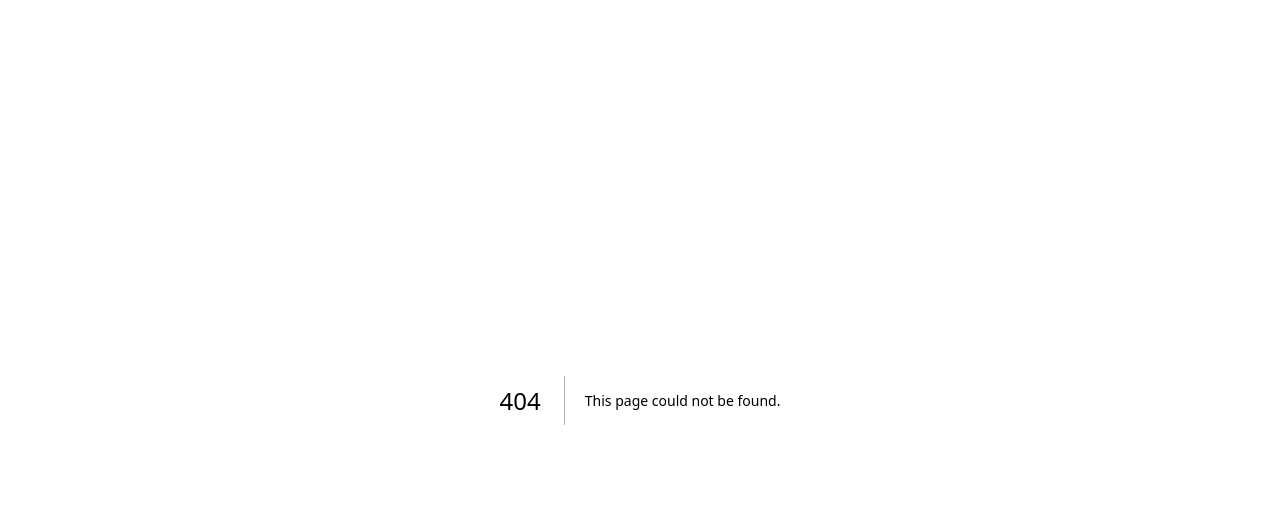
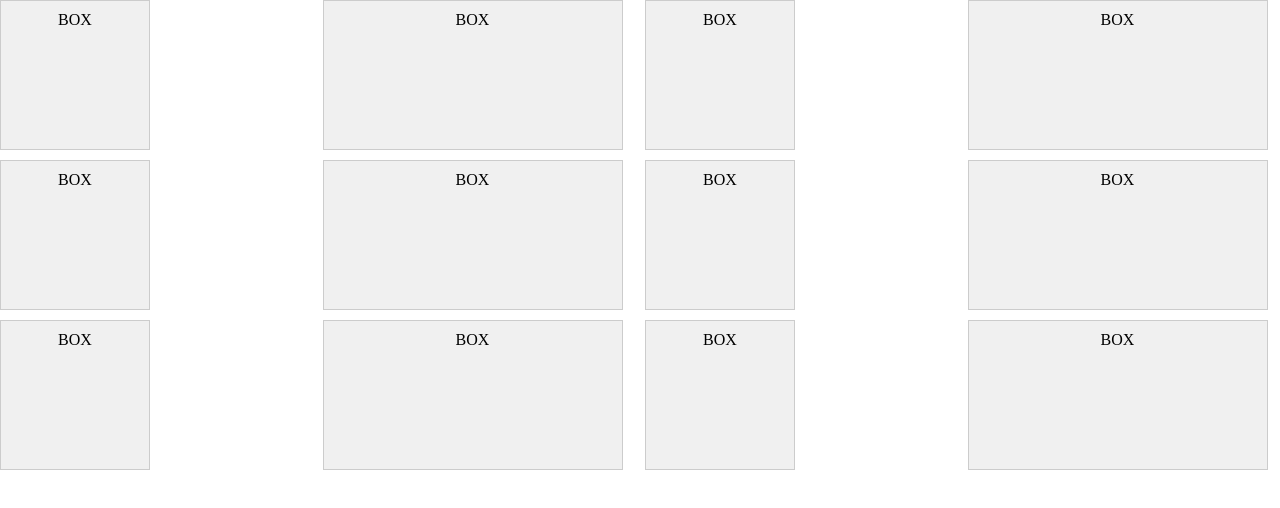
Before and after one commit to Lootim247/portfolio, a Next.js app: page /newspaper in a window 1280 px wide. Before the commit this address had no page. Shown: the top 508 px of the page. Built offline with nearby package versions, Linux system fonts and the light colour scheme.

Commit message:
Patched ReactShell

```diff
--- /dev/null
+++ b/src/pages/newspaper.js
@@ -0,0 +1,30 @@
+import styles from "@/styles/pages/Newspaper.module.css"
+
+export default function Newspaper( ) {
+    const boxStyle = {
+        width: '150px',   // Fixed width in pixels (string value)
+        height: '150px',  // Fixed height in pixels (string value)
+        backgroundColor: 'lightgreen',
+        border: '1px solid black',
+        padding: '10px'
+    };
+
+    return (
+        <div className={styles.gridContainer}>
+            <div className={styles.item}> BOX </div>
+            <div className={styles.item2}> BOX </div>
+            <div className={styles.item}> BOX </div>
+            <div className={styles.item2}> BOX </div>
+
+            <div className={styles.item}> BOX </div>
+            <div className={styles.item2}> BOX </div>
+            <div className={styles.item}> BOX </div>
+            <div className={styles.item2}> BOX </div>
+
+            <div className={styles.item}> BOX </div>
+            <div className={styles.item2}> BOX </div>
+            <div className={styles.item}> BOX </div>
+            <div className={styles.item2}> BOX </div>
+        </div>
+    );
+}
--- /dev/null
+++ b/src/styles/pages/Newspaper.module.css
@@ -0,0 +1,31 @@
+.gridContainer {
+  display: grid;
+  /* Defines the size of auto-placed rows */
+  grid-template-rows: auto;
+  /* Sets gaps between items */
+  gap: 10px;
+  /* This is the default and can be omitted but is included for clarity */
+  grid-auto-flow: row;
+  /* Defines the number and size of columns (e.g., 3 columns of equal width) */
+  grid-template-columns: repeat(auto-fit, minmax(300px, 1fr));
+  /* Add a height constraint if necessary to force wrapping */
+  height: 200px;
+}
+
+.item {
+  background-color: #f0f0f0;
+  border: 1px solid #ccc;
+  width: 150px;
+  height: 150px;
+  padding: 10px;
+  text-align: center;
+}
+
+.item2 {
+  background-color: #f0f0f0;
+  border: 1px solid #ccc;
+  width: 300px;
+  height: 150px;
+  padding: 10px;
+  text-align: center;
+}
```
Also changed, not shown: package.json (+4 -4 lines), 1 other file (tests, documents, lock files or other folders).
